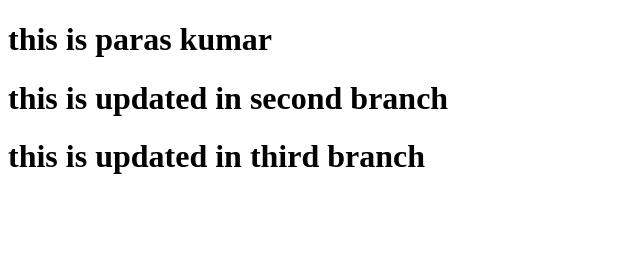
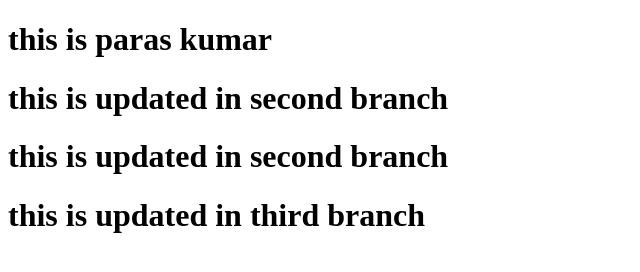
Before and after one commit to itsparas/git_practice, a plain HTML site: page index.html in a window 1280 px wide. Shown: the whole page, without its empty margins (0-640 px from the left). Drawn offline with Linux system fonts and the light colour scheme.

Commit message:
second commit

```diff
--- a/index.html
+++ b/index.html
@@ -9,6 +9,7 @@
 <body>
     <h1>this is paras kumar</h1>
     <h1>this is updated in second branch</h1>
+    <h1>this is updated in second branch</h1>
     <h1>this is updated in third branch</h1>
 </body>
 </html>
```
